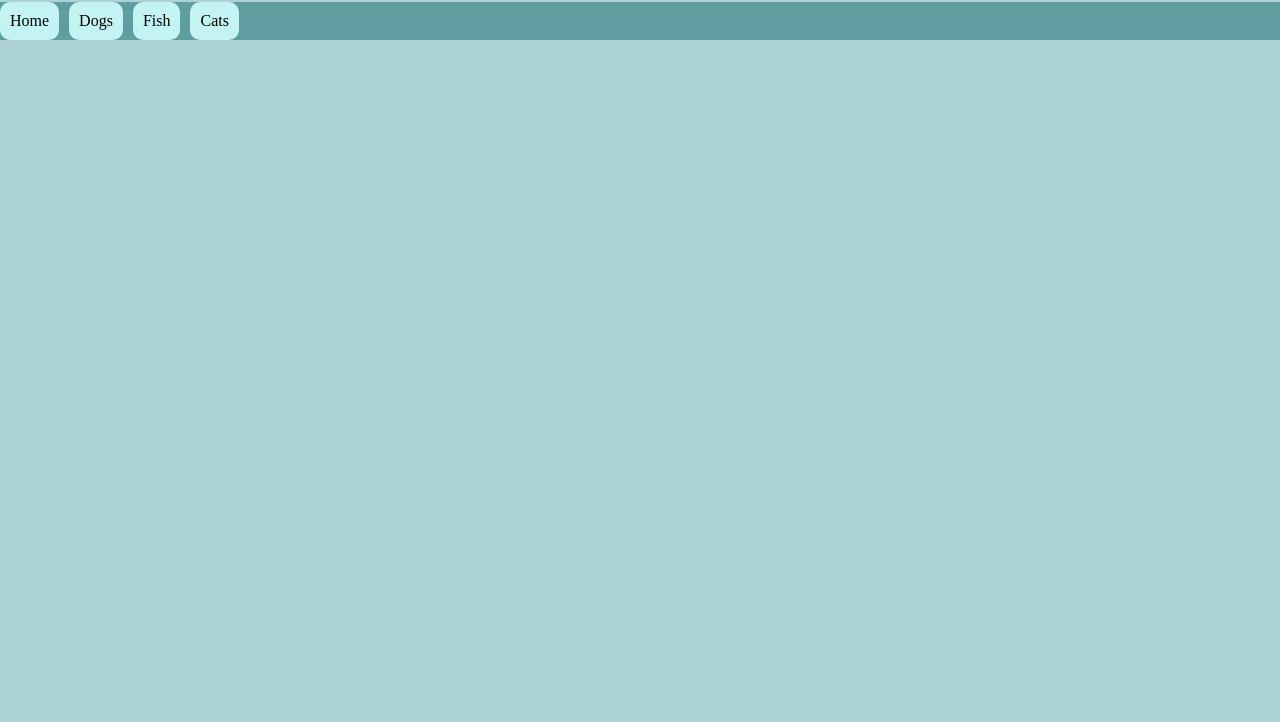
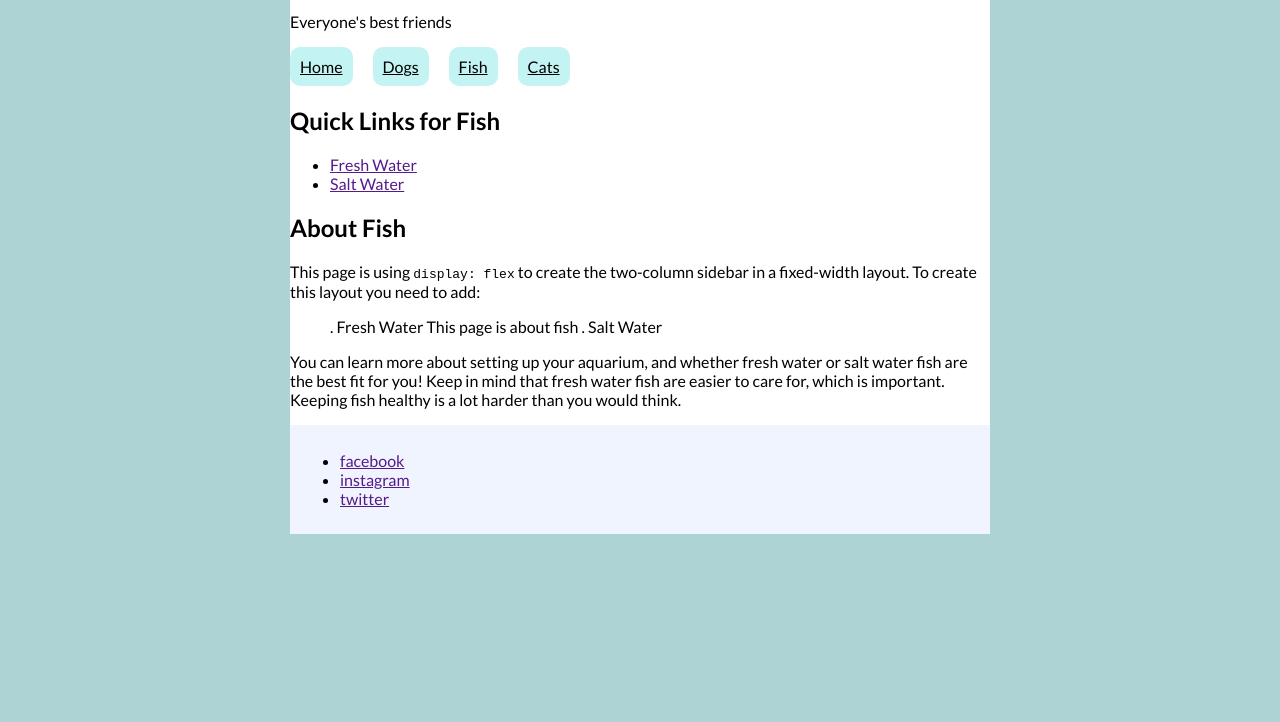
Before and after one commit to edownie363/8-flexbox, a plain HTML site: page index.html in a window 1280 px wide. Shown: the part 78-800 px from the top of the page. Drawn offline with Linux system fonts and the light colour scheme; a web font is replaced by a local one.

Commit message:
Fish flexbox edits 1

```diff
--- a/index.html
+++ b/index.html
@@ -2,15 +2,18 @@
 <html lang="en">
 
     <head>
-        <link rel="stylesheet" href="https://use.typekit.net/eck5qde.css">
-        <meta charset="utf-8">
+        <link rel="preconnect" href="https://fonts.googleapis.com">
+        <link rel="preconnect" href="https://fonts.gstatic.com" crossorigin>
+        <link href="https://fonts.googleapis.com/css2?family=Arizonia&family=Lato:ital,wght@0,100;0,300;0,400;0,700;0,900;1,100;1,300;1,400;1,700;1,900&family=Open+Sans:ital,wght@0,300..800;1,300..800&family=Outfit:wght@100..900&family=Playball&display=swap" rel="stylesheet">        <meta charset="utf-8">
         <title>Flexbox</title>
         <link rel="stylesheet" href="styles.css">
     </head>
 
     <body>
-        <h1>Flexbox</h1>
-
+        <div class="wrapper">
+            <header class="site-header">
+                <h1>Pets</h1>
+                <p>Everyone's best friends</p>
                 <nav>
                     <ul class="site-links">
                         <li>
@@ -27,6 +30,65 @@
                         </li>
                     </ul>
                 </nav>
+            </header>
+
+        <div class="two-col">
+            <aside class="sidebar">
+                <h2>Quick Links for Fish</h2>
+                <nav>
+                    <ul>
+                        <li><a href="">Fresh Water</a></li>
+                        <li><a href="">Salt Water</a></li>
+                    </ul>
+                </nav>
+            </aside>
+
+        <main class="site-main">
+            <article>
+                <h2>About Fish</h2>
+                <p>This page is using <code>display: flex</code> to create the two-column sidebar in a fixed-width
+layout. To create this layout you need to add:</p>
+                    <ul>
+. Fresh Water
+
+This page is about fish
+
+. Salt Water
+                    </ul>
+
+            </article>
+
+
+
+
+
+
+
+</main>
+
+
+
+
+        <p>You can learn more about setting up your aquarium, and whether fresh water or salt
+        water fish are the best fit for you! Keep in mind that fresh water fish are easier to care
+        for, which is important. Keeping fish healthy is a lot harder than you would think.
+        </p>
+            </article>
+        </main>
+    </div>
+
+
+
+
+
+
+        <footer class="site-footer">
+            <ul>
+                <li><a href="">facebook</a></li>
+                <li><a href="">instagram</a></li>
+                <li><a href="">twitter</a></li>
+            </ul>
+        </footer>
 
     </body>
 
--- a/styles.css
+++ b/styles.css
@@ -1,5 +1,6 @@
 html {
     background-color:rgb(174, 211, 213);
+    font-family: Lato;
 }
 
 body {
@@ -7,18 +8,16 @@ body {
 }
 
 .site-links {
-    background-color: cadetblue;
     list-style-type: none;
     padding: 0;
     display: flex;
-    gap: 10px;
+    gap: 20px;
 }
 
 .site-link {
     background-color: rgb(195, 243, 243);
     padding: 10px;
     color: black;
-    text-decoration: none;
     border-radius: 10px;
     display: inline-block;
 }
@@ -27,3 +26,20 @@ body {
     background-color: darkcyan;
     color: white;
 }
+
+.site-footer {
+    background-color: rgb(240, 244, 255);
+    padding: 10px;
+}
+
+.wrapper {
+    max-width: 700px;
+    margin: 30px auto 0 auto;
+    background-color: white;
+}
+
+.sidebar {
+    background-color: aqua
+    padding 10px;
+    flex: 0 0 200px;
+}
```
Lines whose indentation alone changed are shown as unchanged.
